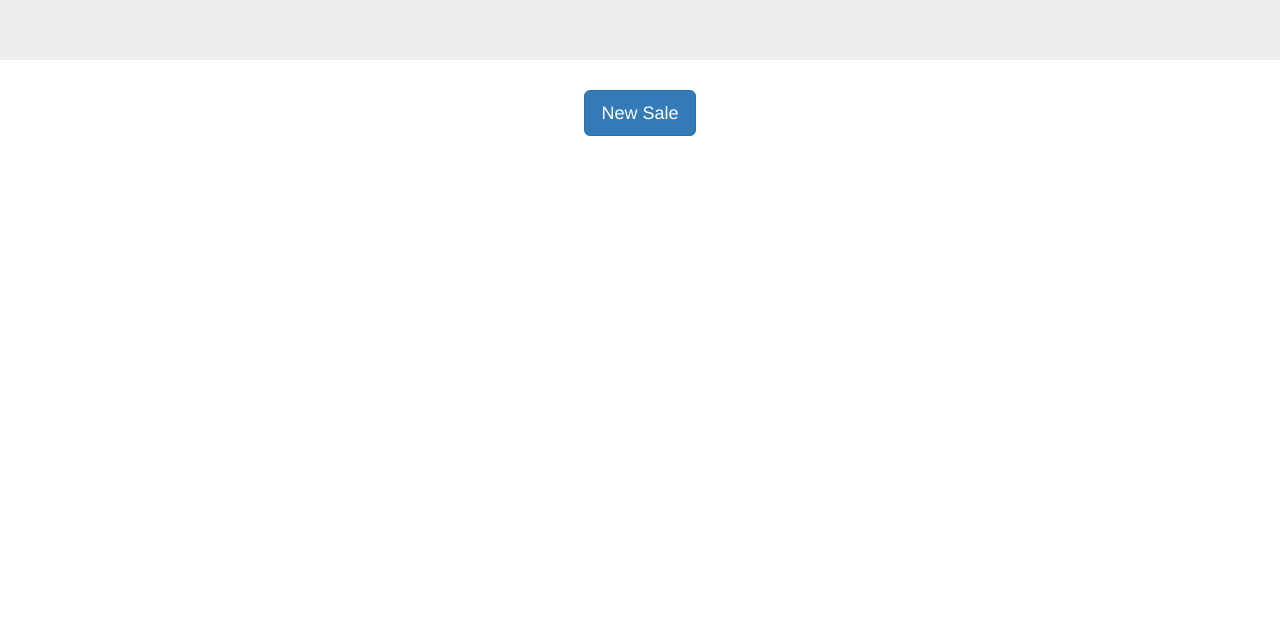
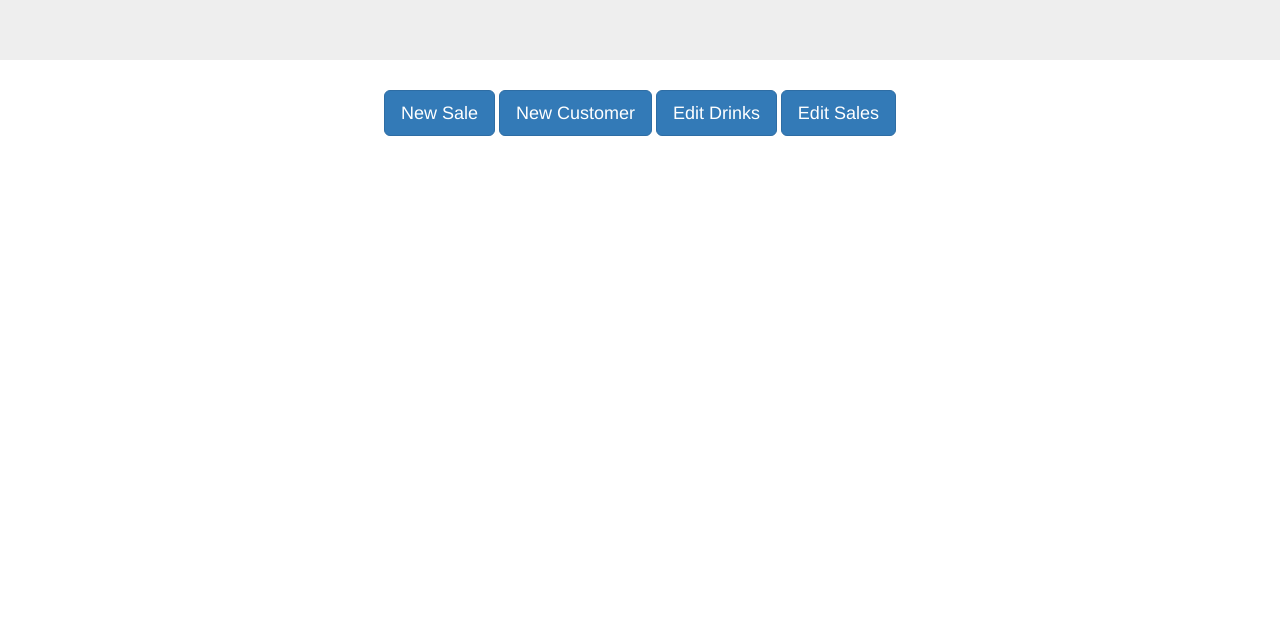
Before and after one commit to matthewhaotran/coffee-haus, a website: page public/index.html in a window 1280 px wide. Shown: the part 180-800 px from the top of the page. Drawn offline with nearby package versions, Linux system fonts and the light colour scheme.

Commit message:
more buttons

```diff
--- a/public/index.html
+++ b/public/index.html
@@ -15,6 +15,9 @@
     </div>
     <div class="container text-center">
         <button class="btn btn-lg btn-primary">New Sale</button>
+        <button class="btn btn-lg btn-primary">New Customer</button>
+        <button class="btn btn-lg btn-primary">Edit Drinks</button>
+        <button class="btn btn-lg btn-primary">Edit Sales</button>
     </div>
     <script src="node_modules/jquery/dist/jquery.min.js"></script>
     <script src="node_modules/bootstrap/dist/js/bootstrap.min.js"></script>
```
